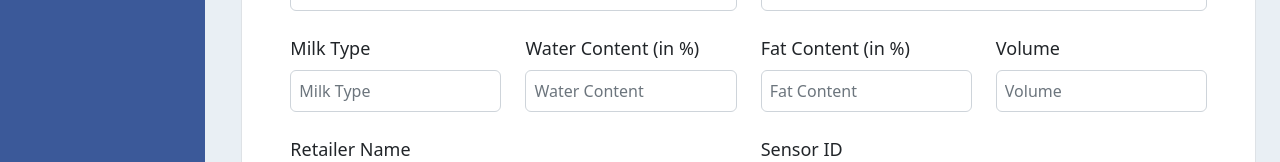
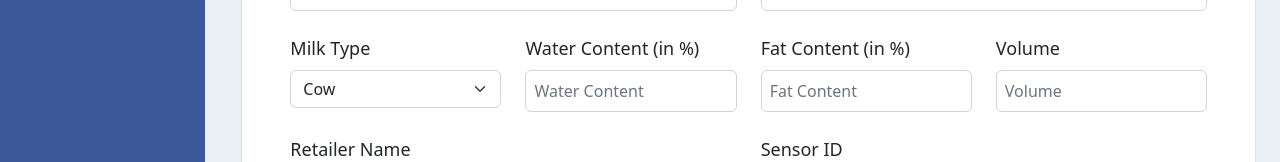
Before and after one commit to Bugs-Please/DairyDev, a React (Create React App) app in the folder frontend/: page /new-batch in a window 1280 px wide. Shown: the part 364-526 px from the top of the page. Built offline with nearby package versions, Linux system fonts and the light colour scheme; some icons are missing.

Commit message:
Added select in form

```diff
--- a/frontend/src/Components/Form/Form.js
+++ b/frontend/src/Components/Form/Form.js
@@ -8,7 +8,7 @@ const Form = () => {
     username: "",
     batch_number: "",
     report_number: "",
-    milk_type: "",
+    milk_type: "cow",
     water_content: "",
     fat_content: "",
     volume: "",
@@ -100,7 +100,7 @@ const Form = () => {
                   <label for="milk_type" className="form-label">
                     Milk Type
                   </label>
-                  <input
+                  {/* <input
                     className="form-control p-2"
                     type="text"
                     placeholder="Milk Type"
@@ -108,7 +108,20 @@ const Form = () => {
                     value={milk_type}
                     onChange={(e) => onChange(e)}
                     required
-                  />
+                  /> */}
+                  <select
+                    className="form-select"
+                    onChange={(e) => onChange(e)}
+                    value={milk_type}
+                    name="milk_type"
+                    required
+                  >
+                    {/* <option selected>Select milk type form menu</option> */}
+                    <option value="cow">Cow</option>
+                    <option value="bufflo">Buffalo</option>
+                    <option value="sheep">Sheep</option>
+                    <option value="goat">Goat</option>
+                  </select>
                 </div>
                 <div className="col-md-6 col-lg-3">
                   <label for="water_content" className="form-label">
```
